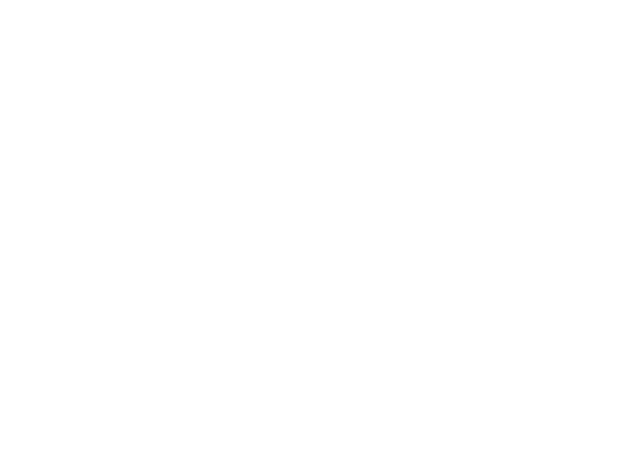
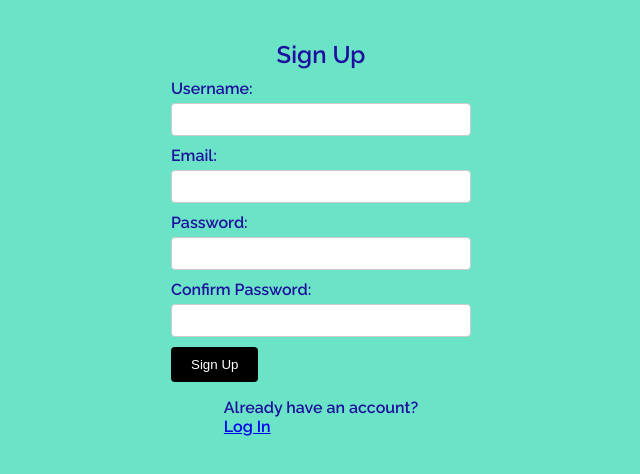
Before and after one commit to Riyaazct/no-bugs-edufocus-za, a React (Create React App) app in the folder client/: page /signup in a window 1280 px wide. Before the commit this address had no page. Shown: the top 474 px of the page, without its empty margins (319-959 px from the left). Built offline with nearby package versions, Linux system fonts and the light colour scheme.

Commit message:
signup and login form

```diff
--- a/client/src/App.js
+++ b/client/src/App.js
@@ -2,11 +2,15 @@ import { Route, Routes } from "react-router-dom";
 
 import About from "./pages/About";
 import Home from "./pages/Home";
+import SignUp from './pages/SignUp';
+import LogIn from './pages/LogIn';
 
 const App = () => (
 	<Routes>
 		<Route path="/" element={<Home />} />
 		<Route path="/about/this/site" element={<About />} />
+		<Route path="/login" element={<LogIn />} />
+		<Route path="/signup" element={<SignUp />} />
 	</Routes>
 );
 
--- a/client/src/index.js
+++ b/client/src/index.js
@@ -1,6 +1,7 @@
 import { createRoot } from "react-dom/client";
 import { BrowserRouter } from "react-router-dom";
-
+import './pages/LogIn.css';
+import './pages/SignUp.css';
 import App from "./App";
 
 createRoot(document.getElementById("root")).render(
--- /dev/null
+++ b/client/src/pages/LogIn.css
@@ -0,0 +1,75 @@
+@import url('https://fonts.googleapis.com/css2?family=Open+Sans&family=Raleway:wght@600&display=swap');
+
+
+* {
+  margin: 0;
+  padding: 0;
+  box-sizing: border-box;
+}
+
+:root {
+  --color-black: #000;
+  --color-blue: #1E0F9E;
+  --color-lightgreen: #6AE3C6;
+  --color-lightergreen: #98E4D2;
+  --color-green: #17997A;
+  --color-darkgreen: #0c5d4a;
+}
+
+html {
+
+  font-family: 'Raleway', sans-serif;
+  font-size: 1rem;
+  color: var(--color-blue);
+}
+
+body {
+  min-height: 100vh;
+  margin: 0 auto;
+  background-color: var(--color-lightergreen);
+}
+
+.wrap {
+  display: flex;
+  flex-direction: column;
+  align-items: center;
+  padding: 2.5rem;
+}
+
+form {
+  display: flex;
+  flex-direction: column;
+  align-items: flex-start;
+  width: 100%;
+  max-width: 300px;
+}
+
+label {
+  margin-top: 10px;
+}
+
+input[type="text"],
+input[type="password"] {
+  padding: 8px;
+  border: 1px solid #ccc;
+  border-radius: 4px;
+  margin-top: 5px;
+  width: 100%;
+  box-sizing: border-box;
+}
+
+button {
+  background-color: var(--color-black);
+  color: white;
+  padding: 10px 20px;
+  border: none;
+  border-radius: 4px;
+  cursor: pointer;
+  margin-top: 10px;
+  margin-bottom: 1rem;
+
+}
+
+button:hover {
+  background-color: var(--color-green);
+}
--- /dev/null
+++ b/client/src/pages/LogIn.js
@@ -0,0 +1,38 @@
+import React from 'react'
+
+function LogIn() {
+  return (
+    <>
+      <div className='wrap'>
+        <h2>Log in</h2>
+        <form >
+          <label htmlFor="username">
+            Username:</label>
+          <input
+            type="text"
+            id="username"
+            autoComplete="off"
+            required />
+
+          <label htmlFor="password">
+            Password:
+          </label>
+          <input
+            type="password"
+            id="password"
+            required />
+
+          <button>Log in</button>
+        </form>
+        <p>
+          Don't have an account?<br />
+          <span className="line">
+
+            <a href="#">Sign Up</a>
+          </span>
+        </p>
+      </div>
+    </>
+  )
+}
+export default LogIn;
--- /dev/null
+++ b/client/src/pages/SignUp.css
@@ -0,0 +1,77 @@
+@import url('https://fonts.googleapis.com/css2?family=Open+Sans&family=Raleway:wght@600&display=swap');
+
+
+* {
+  margin: 0;
+  padding: 0;
+  box-sizing: border-box;
+}
+
+:root {
+  --color-black: #000;
+  --color-blue: #1E0F9E;
+  --color-lightgreen: #6AE3C6;
+  --color-lightergreen: #98E4D2;
+  --color-green: #17997A;
+  --color-darkgreen: #0c5d4a;
+}
+
+html {
+
+  font-family: 'Raleway', sans-serif;
+  font-size: 1rem;
+  color: var(--color-blue);
+}
+
+body {
+  background-color: var(--color-lightgreen);
+
+  min-height: 100vh;
+  margin: 0 auto;
+}
+
+.wrap {
+  display: flex;
+  flex-direction: column;
+  align-items: center;
+  padding: 2.5rem;
+}
+
+form {
+  display: flex;
+  flex-direction: column;
+  align-items: flex-start;
+  width: 100%;
+  max-width: 300px;
+}
+
+label {
+  margin-top: 10px;
+}
+
+input[type="text"],
+input[type="email"],
+input[type="password"] {
+  padding: 8px;
+  border: 1px solid #ccc;
+  border-radius: 4px;
+  margin-top: 5px;
+  width: 100%;
+  box-sizing: border-box;
+}
+
+button {
+  background-color: var(--color-black);
+  color: white;
+  padding: 10px 20px;
+  border: none;
+  border-radius: 4px;
+  cursor: pointer;
+  margin-top: 10px;
+  margin-bottom: 1rem;
+
+}
+
+button:hover {
+  background-color: var(--color-blue);
+}
--- /dev/null
+++ b/client/src/pages/SignUp.js
@@ -0,0 +1,51 @@
+import React from 'react'
+
+function SignUp() {
+  return (
+    <>
+      <div className='wrap'>
+        <h2>Sign Up</h2>
+        <form >
+          <label htmlFor="username">
+            Username:</label>
+          <input
+            type="text"
+            id="username"
+            autoComplete="off"
+            required />
+          <label htmlFor="email">
+            Email:</label>
+          <input
+            type="email"
+            id="email"
+            autoComplete="off"
+            required />
+          <label htmlFor="password">
+            Password:
+          </label>
+          <input
+            type="password"
+            id="password"
+            required />
+          <label htmlFor="confirm_pwd">
+            Confirm Password:
+          </label>
+          <input
+            type="password"
+            id="confirm_pwd"
+            required />
+          <button>Sign Up</button>
+        </form>
+        <p>
+          Already have an account?<br />
+          <span className="line">
+
+            <a href="#">Log In</a>
+          </span>
+        </p>
+      </div>
+
+    </>
+  )
+}
+export default SignUp;
```
